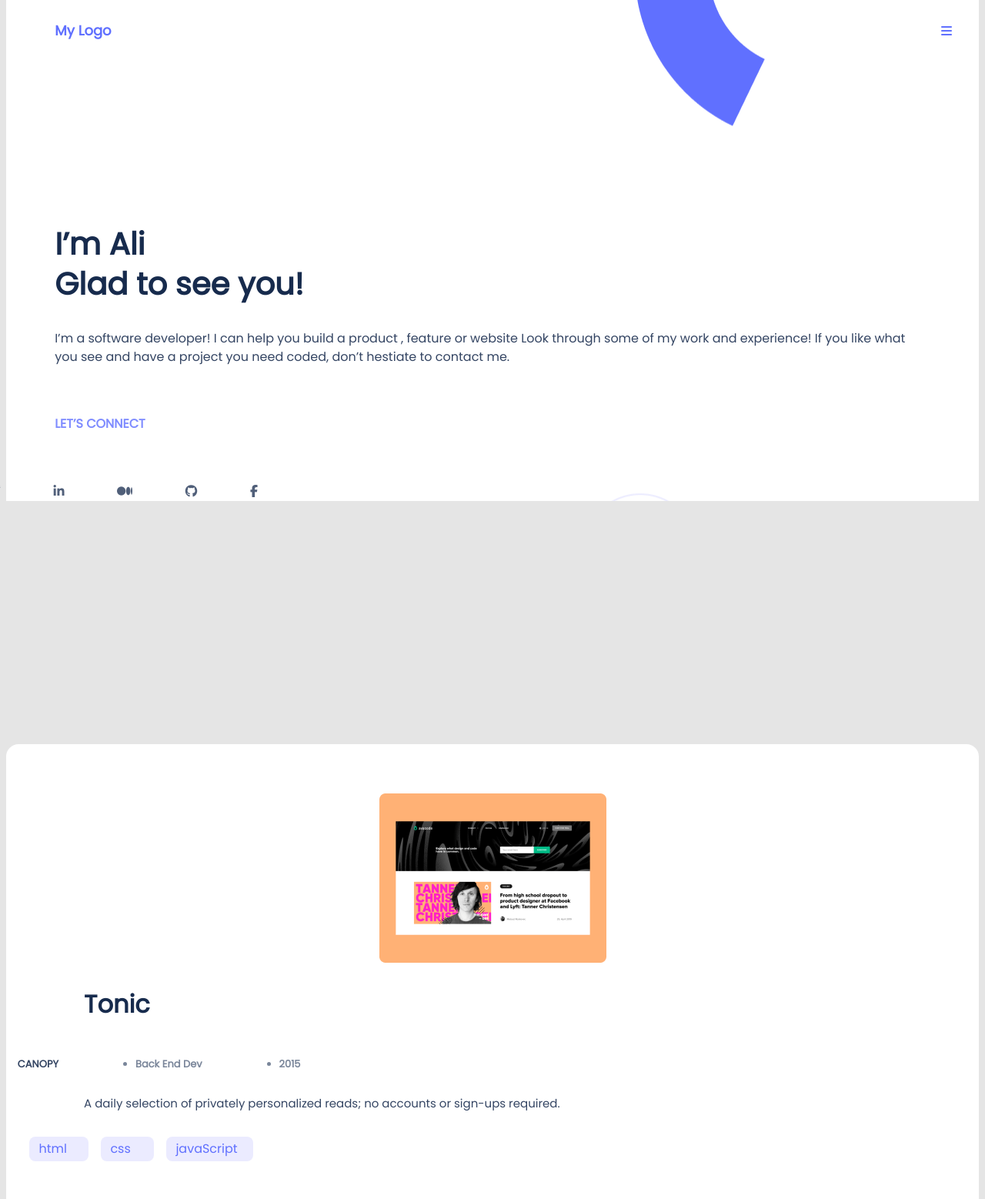
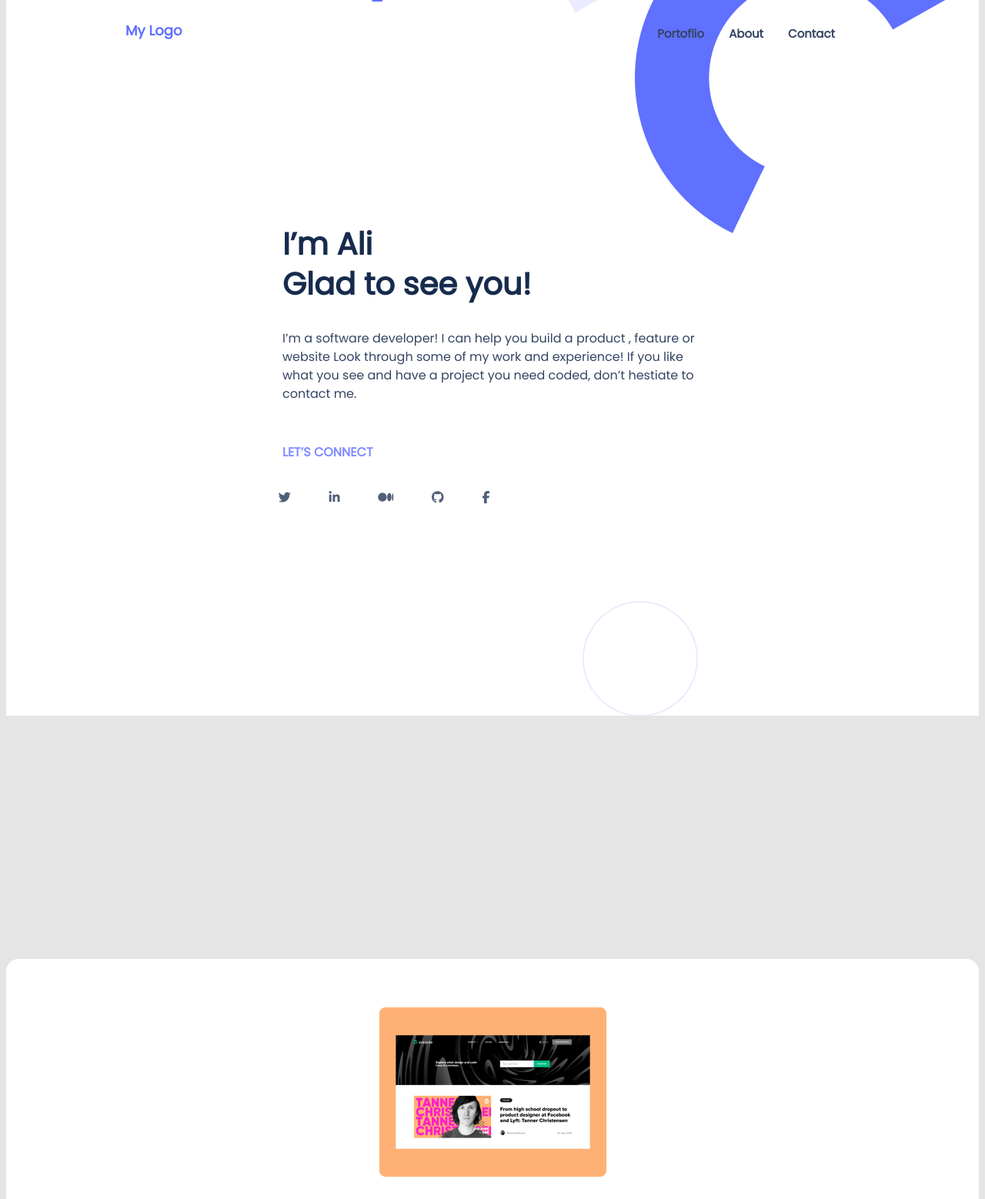
Before and after one commit to aliabbani/Portfolio, a website: page index.html in a window 1280 px wide. Shown: the top 1558 px of the page at 77% size. Drawn offline with Linux system fonts and the light colour scheme.

Commit message:
add list of the menu in html header & style the first section for desktop version

```diff
--- a/index.html
+++ b/index.html
@@ -12,13 +12,16 @@
   </head>
 
   <body>
-    <header class="header">
+    <header class="header-back">
+      <div class="header">
         <h1 class="logo-placeholder">My Logo</h1>
         <i class="fas fa-bars hamburger-icon"></i>
-    </header>
-    <!-- Here is our page's main content -->
-    <main>
-      <!-- It contains an article -->
+        <ul class="header-list">
+          <li>Portoflio</li>
+          <li>About</li>
+          <li>Contact</li>
+        </ul>
+      </div>
       <article class="personal-information">
         <h2 class="name">I’m Ali<br>Glad to see you!</h2>
         <p class="description">I’m a software developer! I can help you build a product , feature or website Look through some of my work and experience! If you like what you see and have a project you need coded, don’t hestiate to contact me.</p>
@@ -33,6 +36,8 @@
           </ul>
         </div>
        </article>
+    </header>
+    <main>
       <!-- here we start the second milestone -->
       <section class="grid-container">
         <article class="middle tonic">
--- a/style.css
+++ b/style.css
@@ -50,10 +50,10 @@ body {
 }
 
 .description {
-  font-size: 16px;
+  font-size: 1em;
   font-style: normal;
   font-weight: 400;
-  line-height: 24px;
+  line-height: 1.5em;
   text-align: left;
   color: #344563;
   margin-left: 5%;
@@ -61,10 +61,10 @@ body {
 }
 
 .connect {
-  font-size: 16px;
+  font-size: 1em;
   font-style: normal;
   font-weight: bolder;
-  line-height: 24px;
+  line-height: 1.5px;
   text-align: left;
   color: #7f8cff;
   margin-top: 5%;
@@ -110,8 +110,8 @@ body {
 .middle-h1 {
   font-style: normal;
   font-weight: bolder;
-  font-size: 32px;
-  line-height: 44px;
+  font-size: 2em;
+  line-height: 2.75em;
   color: #172b4d;
   margin-left: 8%;
 }
@@ -119,16 +119,17 @@ body {
 .middle-paragraph {
   font-style: normal;
   font-weight: normal;
-  font-size: 15px;
+  font-size: 1em;
   line-height: 160%;
   color: #344563;
   margin-left: 8%;
+  margin-right: 8%;
 }
 
 .button-see-project {
   font-style: normal;
   font-weight: bold;
-  font-size: 17px;
+  font-size: 1.05em;
   line-height: 141%;
   display: flex;
   align-items: center;
@@ -138,8 +139,8 @@ body {
   color: #396df2;
   border-color: #396df2;
   border-radius: 0.5rem;
-  width: 125px;
-  height: 40px;
+  width: 7.8em;
+  height: 2.5em;
   margin-top: 5%;
   margin-bottom: 5%;
   margin-left: 8%;
@@ -155,22 +156,22 @@ body {
   display: flex;
   flex-direction: row;
   align-items: center;
-  padding: 4px 12px;
+  padding: 0.25em 0.75em;
   position: static;
-  height: 24px;
+  height: 1.5em;
   margin-right: 1rem;
 }
 
 .html-button {
-  width: 53px;
+  width: 3.3125em;
 }
 
 .css-button {
-  width: 45px;
+  width: 2.81em;
 }
 
 .js-button {
-  width: 89px;
+  width: 5.5625em;
 }
 
 .middle-button {
@@ -192,8 +193,8 @@ body {
   margin-right: 8%;
   font-style: normal;
   font-weight: 600;
-  font-size: 13px;
-  line-height: 16px;
+  font-size: 0.8125em;
+  line-height: 1em;
   color: #344563;
   list-style: none;
 }
@@ -201,8 +202,8 @@ body {
 .canopy-2 {
   margin-right: 8%;
   font-weight: 600;
-  font-size: 13px;
-  line-height: 16px;
+  font-size: 0.8125em;
+  line-height: 1em;
   color: #7a869a;
 }
 
@@ -215,7 +216,7 @@ body {
 .button-resume {
   font-style: normal;
   font-weight: bold;
-  font-size: 17px;
+  font-size: 1.0625em;
   line-height: 141%;
   display: flex;
   align-items: center;
@@ -225,8 +226,8 @@ body {
   color: #396df2;
   border-color: #396df2;
   border-radius: 0.5rem;
-  width: 155px;
-  height: 40px;
+  width: 9.6875em;
+  height: 2.5em;
   margin-top: 5%;
   margin-bottom: 5%;
   margin-left: 5%;
@@ -242,8 +243,8 @@ body {
 }
 
 .langguages > h1 {
-  font-size: 20px;
-  line-height: 24px;
+  font-size: 1.25em;
+  line-height: 1.5em;
   color: #000;
   margin-right: 7rem;
 }
@@ -253,8 +254,8 @@ body {
 }
 
 .langguages-2 > h1 {
-  font-size: 20px;
-  line-height: 24px;
+  font-size: 1.25em;
+  line-height: 1.5em;
   color: #000;
   margin-right: 11.65rem;
 }
@@ -292,7 +293,7 @@ body {
   grid-template-columns: 1fr;
   grid-template-rows: auto;
   grid-gap: 1rem;
-  padding: 0 24px;
+  padding: 0 1.5em;
   border-top-left-radius: 4rem;
 }
 
@@ -356,3 +357,44 @@ body {
 footer {
   background-color: white;
 }
+/* Desktop Version */
+@media screen and (min-width: 600px) {
+  .hamburger-icon {
+    display: none;
+  }
+  .header {
+    display: flex;
+    justify-content: space-between;
+  }
+  .logo-placeholder{
+    margin-left:155px;
+  }
+  .header-list {
+    list-style: none;
+    color: #344563;
+    display: flex;
+    margin-right: 155px;
+  }
+  .header-list li {
+    margin-right: 32px;
+    font-weight: bolder;
+    font-size: 15px;
+    line-height: 133%;
+  }
+  .name,
+  .description,
+  .connect,
+  .icons-section-1 {
+    margin-left: 359px;
+  }
+  .description{
+    margin-right: 359px;
+  }
+  .icons-section-1 {
+    padding-bottom: 255px;
+  }
+
+all the box 1440w*916h
+hei 845 916
+p 359 260 435 260
+}
```
Lines whose indentation alone changed are shown as unchanged.
